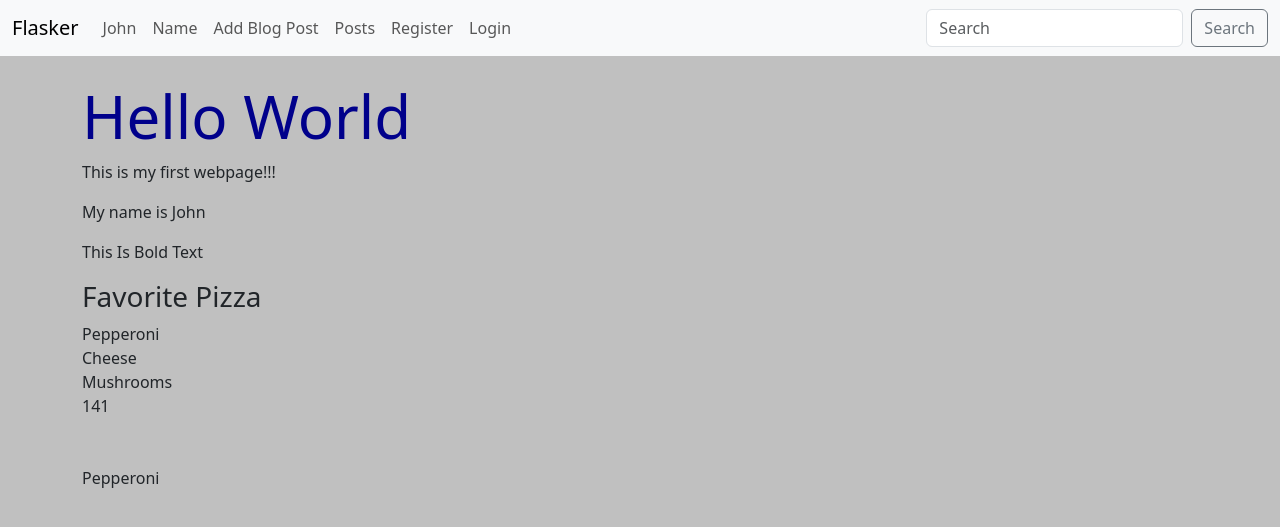
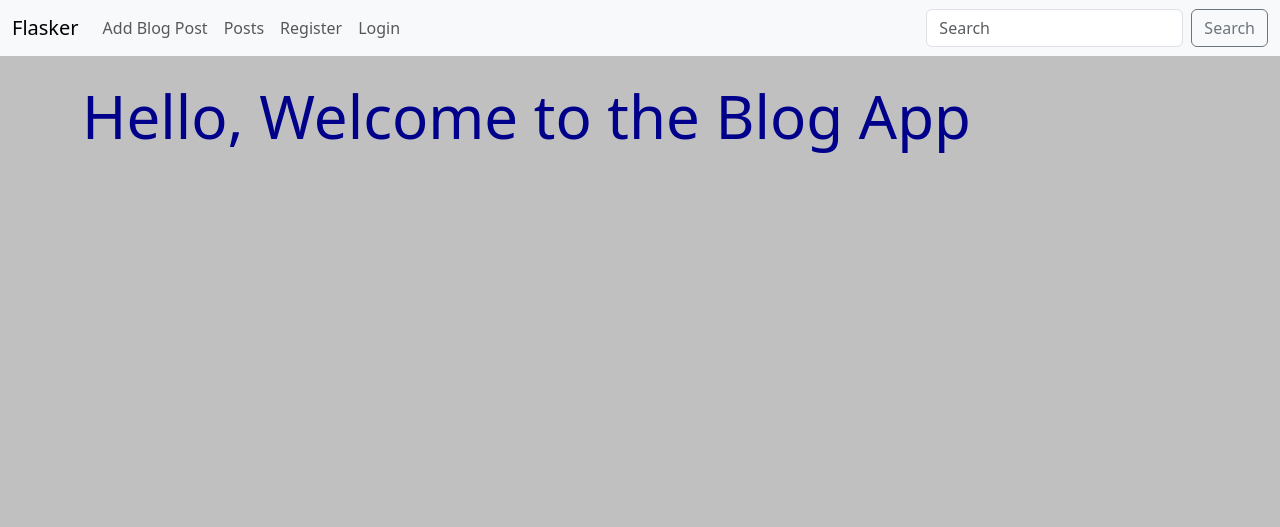
Before and after one commit to RannyNaing/Flasker, a Flask app: page / in a window 1280 px wide. Shown: the top 527 px of the page. Run offline with Flask 3, Linux system fonts and the light colour scheme; some libraries are stand-ins or nearby versions.

Commit message:
Change a bit

```diff
--- a/templates/index.html
+++ b/templates/index.html
@@ -1,27 +1,5 @@
-{% extends 'base.html' %}
-{% block content %}
+{% extends 'base.html' %} {% block content %}
 
-<h1>Hello World</h1>
-
-<p>This is my first webpage!!!</p>
-
-<p>My name is {{ first_name }}</p>
-
-<p>{{ stuff | title}}</p>
-
-<h3>
-	Favorite Pizza
-</h3>
-
-{% for topping in favorite_pizza %}
-	{% if topping == 41 %}
-		{{ topping + 100 }}<br>
-	{% else %}
-		{{ topping }}<br/>
-	{% endif %}
-{% endfor %}
-
-<br><br>
-{{ favorite_pizza.0 }}
+<h1>Hello, Welcome to the Blog App</h1>
 
 {% endblock %}
--- a/templates/navbar.html
+++ b/templates/navbar.html
@@ -1,22 +1,26 @@
 <nav class="navbar navbar-expand-lg bg-body-tertiary">
   <div class="container-fluid">
     <a class="navbar-brand" href="{{ url_for('index') }}">Flasker</a>
-    <button class="navbar-toggler" type="button" data-bs-toggle="collapse" data-bs-target="#navbarSupportedContent" aria-controls="navbarSupportedContent" aria-expanded="false" aria-label="Toggle navigation">
+    <button
+      class="navbar-toggler"
+      type="button"
+      data-bs-toggle="collapse"
+      data-bs-target="#navbarSupportedContent"
+      aria-controls="navbarSupportedContent"
+      aria-expanded="false"
+      aria-label="Toggle navigation"
+    >
       <span class="navbar-toggler-icon"></span>
     </button>
     <div class="collapse navbar-collapse" id="navbarSupportedContent">
       <ul class="navbar-nav me-auto mb-2 mb-lg-0">
+        <!-- <li class="nav-item">
+          <a class="nav-link" href="{{ url_for('user', name='John') }}">John</a>
+        </li> -->
 
-        <li class="nav-item">
-          <a class="nav-link" href="{{ url_for('user', name='John') }}">John</a>
-        </li>
-
-
-         <li class="nav-item">
+        <!-- <li class="nav-item">
           <a class="nav-link" href="{{ url_for('name') }}">Name</a>
-        </li>
-
-
+        </li> -->
 
         <li class="nav-item">
           <a class="nav-link" href="{{ url_for('add_post') }}">Add Blog Post</a>
@@ -37,8 +41,7 @@
         <li class="nav-item">
           <a class="nav-link" href="{{ url_for('admin') }}">Admin</a>
         </li>
-        {% endif %}
-        {% else %}
+        {% endif %} {% else %}
         <li class="nav-item">
           <a class="nav-link" href="{{ url_for('add_user') }}">Register</a>
         </li>
@@ -47,13 +50,22 @@
         </li>
 
         {% endif %}
-
-
-
       </ul>
-      <form method="POST" action="{{ url_for('search') }}" class="d-flex" role="search">
+      <form
+        method="POST"
+        action="{{ url_for('search') }}"
+        class="d-flex"
+        role="search"
+      >
         {{ form.hidden_tag() }}
-        <input class="form-control me-2" type="search" placeholder="Search" aria-label="Search", name="searched">
+        <input
+          class="form-control me-2"
+          type="search"
+          placeholder="Search"
+          aria-label="Search"
+          ,
+          name="searched"
+        />
         <button class="btn btn-outline-secondary" type="submit">Search</button>
       </form>
     </div>
```
Also changed, not shown: templates/dashboard.html (indentation only).
